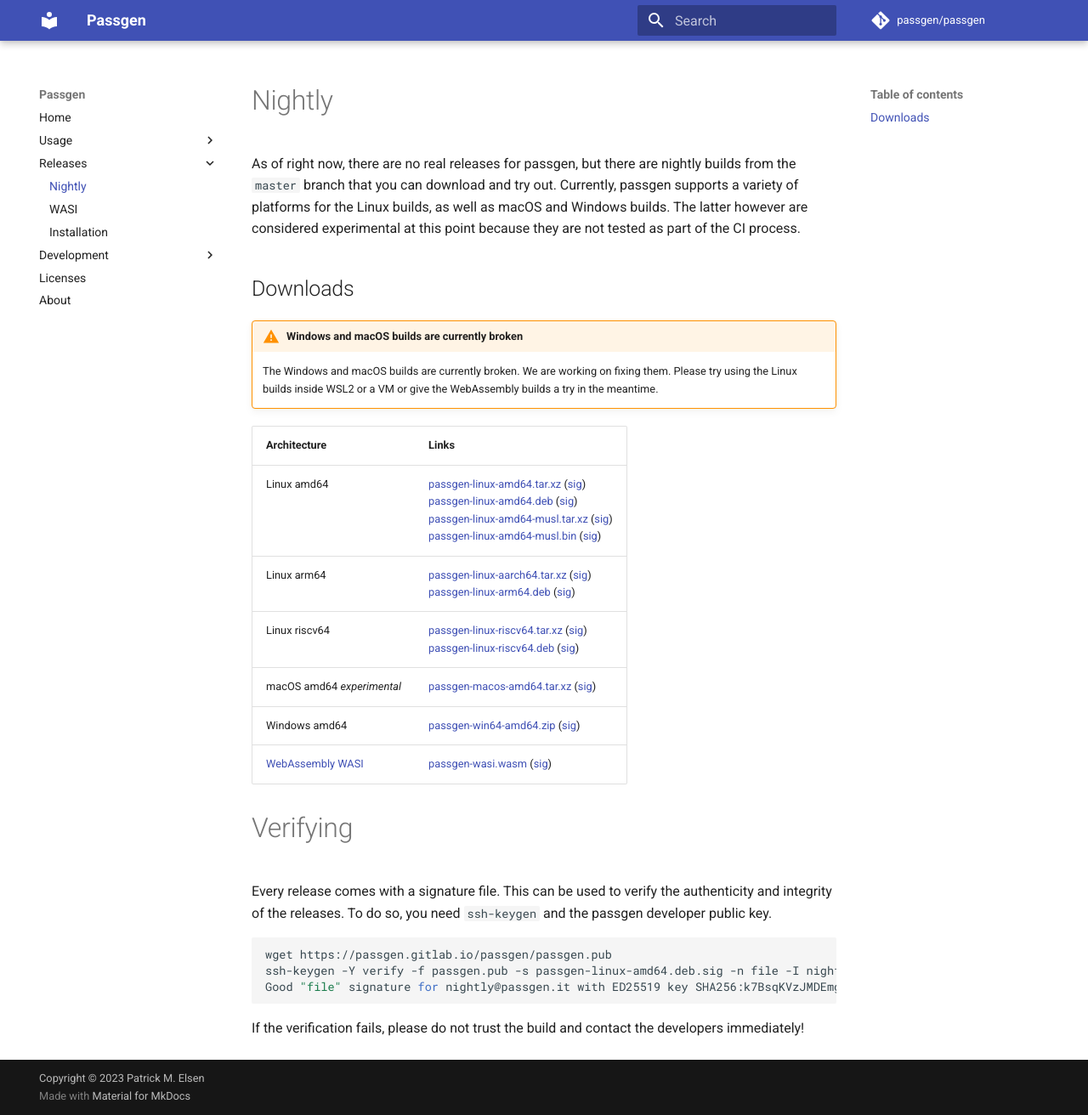
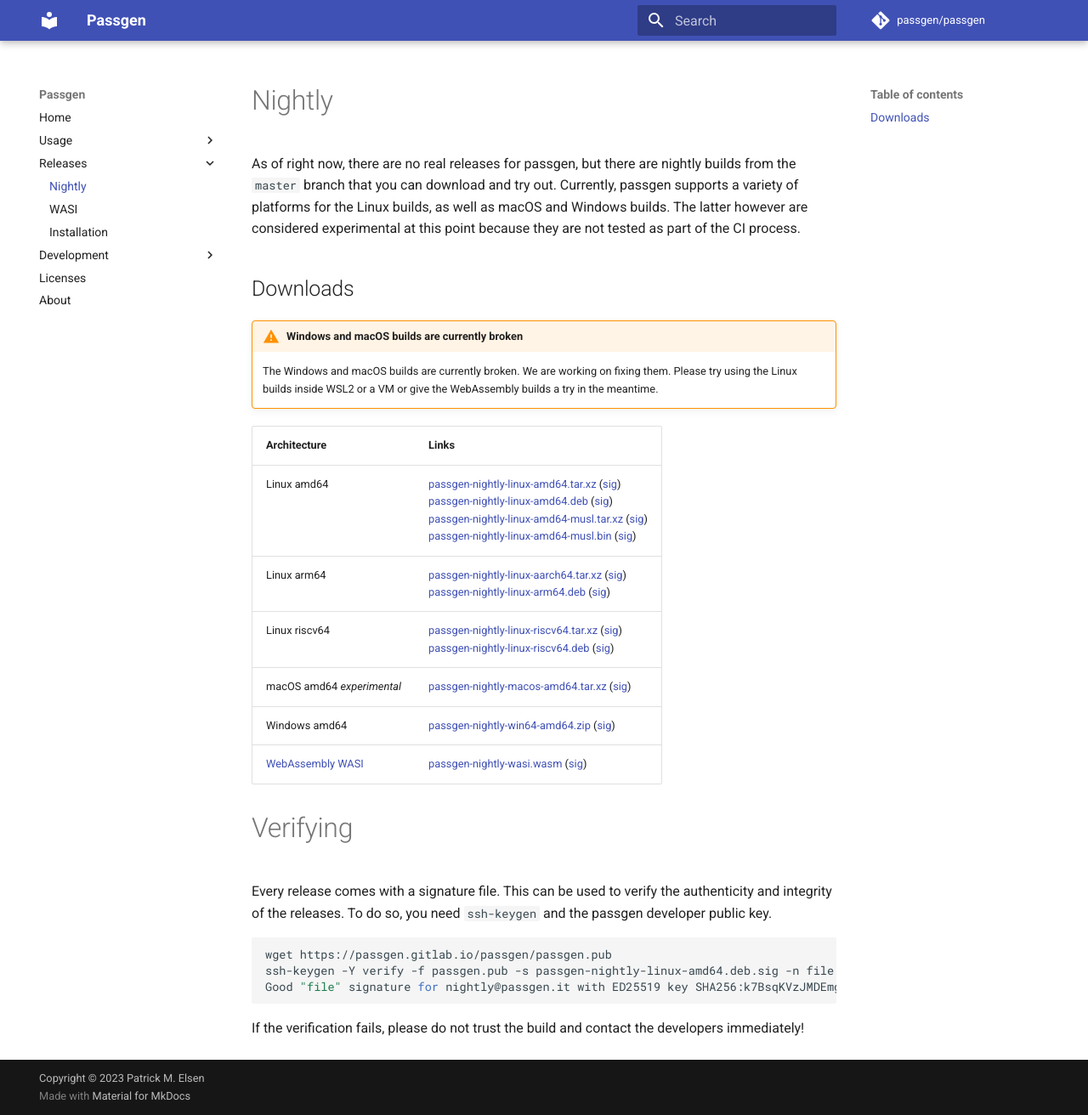
Before and after one commit to xfbs/passgen, an MkDocs documentation site: the page built from docs/nightly.md, in a window 1280 px wide and 1312 px high. Shown: the whole window at 85% size. Built offline with MkDocs 1.6.1 and Material for MkDocs 9.7.7, drawn with Linux system fonts in a browser that asks for light colours; comment, search, counter and statistics services are not loaded.

Commit message:
Names nightly builds as such

````diff
--- a/docs/nightly.md
+++ b/docs/nightly.md
@@ -12,12 +12,12 @@ As of right now, there are no real releases for passgen, but there are nightly b
 
 | Architecture | Links |
 | --- | --- |
-| Linux amd64 | [passgen-linux-amd64.tar.xz][] ([sig][passgen-linux-amd64.tar.xz.sig])<br />[passgen-linux-amd64.deb][] ([sig][passgen-linux-amd64.deb.sig])<br />[passgen-linux-amd64-musl.tar.xz][] ([sig][passgen-linux-amd64-musl.tar.xz.sig])<br />[passgen-linux-amd64-musl.bin][] ([sig][passgen-linux-amd64-musl.bin.sig]) |
-| Linux arm64 | [passgen-linux-aarch64.tar.xz][] ([sig][passgen-linux-aarch64.tar.xz.sig])<br />[passgen-linux-arm64.deb][] ([sig][passgen-linux-arm64.deb.sig]) |
-| Linux riscv64 | [passgen-linux-riscv64.tar.xz][] ([sig][passgen-linux-riscv64.tar.xz.sig])<br />[passgen-linux-riscv64.deb][] ([sig][passgen-linux-riscv64.deb.sig]) |
-| macOS amd64 *experimental* | [passgen-macos-amd64.tar.xz][] ([sig][passgen-macos-amd64.tar.xz.sig]) |
-| Windows amd64 | [passgen-win64-amd64.zip][] ([sig][passgen-win64-amd64.zip.sig]) |
-| [WebAssembly WASI](wasi.md) | [passgen-wasi.wasm][] ([sig][passgen-wasi.wasm.sig]) |
+| Linux amd64 | [passgen-nightly-linux-amd64.tar.xz][] ([sig][passgen-nightly-linux-amd64.tar.xz.sig])<br />[passgen-nightly-linux-amd64.deb][] ([sig][passgen-nightly-linux-amd64.deb.sig])<br />[passgen-nightly-linux-amd64-musl.tar.xz][] ([sig][passgen-nightly-linux-amd64-musl.tar.xz.sig])<br />[passgen-nightly-linux-amd64-musl.bin][] ([sig][passgen-nightly-linux-amd64-musl.bin.sig]) |
+| Linux arm64 | [passgen-nightly-linux-aarch64.tar.xz][] ([sig][passgen-nightly-linux-aarch64.tar.xz.sig])<br />[passgen-nightly-linux-arm64.deb][] ([sig][passgen-nightly-linux-arm64.deb.sig]) |
+| Linux riscv64 | [passgen-nightly-linux-riscv64.tar.xz][] ([sig][passgen-nightly-linux-riscv64.tar.xz.sig])<br />[passgen-nightly-linux-riscv64.deb][] ([sig][passgen-nightly-linux-riscv64.deb.sig]) |
+| macOS amd64 *experimental* | [passgen-nightly-macos-amd64.tar.xz][] ([sig][passgen-nightly-macos-amd64.tar.xz.sig]) |
+| Windows amd64 | [passgen-nightly-win64-amd64.zip][] ([sig][passgen-nightly-win64-amd64.zip.sig]) |
+| [WebAssembly WASI](wasi.md) | [passgen-nightly-wasi.wasm][] ([sig][passgen-nightly-wasi.wasm.sig]) |
 
 # Verifying
 
@@ -25,32 +25,32 @@ Every release comes with a signature file. This can be used to verify the authen
 
 ```bash
 wget https://passgen.gitlab.io/passgen/passgen.pub
-ssh-keygen -Y verify -f passgen.pub -s passgen-linux-amd64.deb.sig -n file -I nightly@passgen.it < passgen-linux-amd64.deb
+ssh-keygen -Y verify -f passgen.pub -s passgen-nightly-linux-amd64.deb.sig -n file -I nightly@passgen.it < passgen-nightly-linux-amd64.deb
 Good "file" signature for nightly@passgen.it with ED25519 key SHA256:k7BsqKVzJMDEmgomupIE4VE9Xe4V4ffP506BLkz4JGQ
 ```
 
 If the verification fails, please do not trust the build and contact the developers immediately!
 
-[passgen-linux-amd64.tar.xz]: https://passgen.gitlab.io/passgen/nightly/passgen-linux-amd64.tar.xz
-[passgen-linux-amd64.deb]: https://passgen.gitlab.io/passgen/nightly/passgen-linux-amd64.deb
-[passgen-linux-amd64-musl.tar.xz]: https://passgen.gitlab.io/passgen/nightly/passgen-linux-amd64-musl.tar.xz
-[passgen-linux-amd64-musl.bin]: https://passgen.gitlab.io/passgen/nightly/passgen-linux-amd64-musl.bin
-[passgen-linux-aarch64.tar.xz]: https://passgen.gitlab.io/passgen/nightly/passgen-linux-aarch64.tar.xz
-[passgen-linux-arm64.deb]: https://passgen.gitlab.io/passgen/nightly/passgen-linux-arm64.deb
-[passgen-linux-riscv64.tar.xz]: https://passgen.gitlab.io/passgen/nightly/passgen-linux-riscv64.tar.xz
-[passgen-linux-riscv64.deb]: https://passgen.gitlab.io/passgen/nightly/passgen-linux-riscv64.deb
-[passgen-macos-amd64.tar.xz]: https://passgen.gitlab.io/passgen/nightly/passgen-macos-amd64.tar.xz
-[passgen-win64-amd64.zip]: https://passgen.gitlab.io/passgen/nightly/passgen-win64-amd64.zip
-[passgen-wasi.wasm]: https://passgen.gitlab.io/passgen/nightly/passgen-wasi.wasm
+[passgen-nightly-linux-amd64.tar.xz]: https://passgen.gitlab.io/passgen/nightly/passgen-nightly-linux-amd64.tar.xz
+[passgen-nightly-linux-amd64.deb]: https://passgen.gitlab.io/passgen/nightly/passgen-nightly-linux-amd64.deb
+[passgen-nightly-linux-amd64-musl.tar.xz]: https://passgen.gitlab.io/passgen/nightly/passgen-nightly-linux-amd64-musl.tar.xz
+[passgen-nightly-linux-amd64-musl.bin]: https://passgen.gitlab.io/passgen/nightly/passgen-nightly-linux-amd64-musl.bin
+[passgen-nightly-linux-aarch64.tar.xz]: https://passgen.gitlab.io/passgen/nightly/passgen-nightly-linux-aarch64.tar.xz
+[passgen-nightly-linux-arm64.deb]: https://passgen.gitlab.io/passgen/nightly/passgen-nightly-linux-arm64.deb
+[passgen-nightly-linux-riscv64.tar.xz]: https://passgen.gitlab.io/passgen/nightly/passgen-nightly-linux-riscv64.tar.xz
+[passgen-nightly-linux-riscv64.deb]: https://passgen.gitlab.io/passgen/nightly/passgen-nightly-linux-riscv64.deb
+[passgen-nightly-macos-amd64.tar.xz]: https://passgen.gitlab.io/passgen/nightly/passgen-nightly-macos-amd64.tar.xz
+[passgen-nightly-win64-amd64.zip]: https://passgen.gitlab.io/passgen/nightly/passgen-nightly-win64-amd64.zip
+[passgen-nightly-wasi.wasm]: https://passgen.gitlab.io/passgen/nightly/passgen-nightly-wasi.wasm
 
-[passgen-linux-amd64.tar.xz.sig]: https://passgen.gitlab.io/passgen/nightly/passgen-linux-amd64.tar.xz.sig
-[passgen-linux-amd64.deb.sig]: https://passgen.gitlab.io/passgen/nightly/passgen-linux-amd64.deb.sig
-[passgen-linux-amd64-musl.tar.xz.sig]: https://passgen.gitlab.io/passgen/nightly/passgen-linux-amd64-musl.tar.xz.sig
-[passgen-linux-amd64-musl.bin.sig]: https://passgen.gitlab.io/passgen/nightly/passgen-linux-amd64-musl.bin.sig
-[passgen-linux-aarch64.tar.xz.sig]: https://passgen.gitlab.io/passgen/nightly/passgen-linux-aarch64.tar.xz.sig
-[passgen-linux-arm64.deb.sig]: https://passgen.gitlab.io/passgen/nightly/passgen-linux-arm64.deb.sig
-[passgen-linux-riscv64.tar.xz.sig]: https://passgen.gitlab.io/passgen/nightly/passgen-linux-riscv64.tar.xz.sig
-[passgen-linux-riscv64.deb.sig]: https://passgen.gitlab.io/passgen/nightly/passgen-linux-riscv64.deb.sig
-[passgen-macos-amd64.tar.xz.sig]: https://passgen.gitlab.io/passgen/nightly/passgen-macos-amd64.tar.xz.sig
-[passgen-win64-amd64.zip.sig]: https://passgen.gitlab.io/passgen/nightly/passgen-win64-amd64.zip.sig
-[passgen-wasi.wasm.sig]: https://passgen.gitlab.io/passgen/nightly/passgen-wasi.wasm.sig
+[passgen-nightly-linux-amd64.tar.xz.sig]: https://passgen.gitlab.io/passgen/nightly/passgen-nightly-linux-amd64.tar.xz.sig
+[passgen-nightly-linux-amd64.deb.sig]: https://passgen.gitlab.io/passgen/nightly/passgen-nightly-linux-amd64.deb.sig
+[passgen-nightly-linux-amd64-musl.tar.xz.sig]: https://passgen.gitlab.io/passgen/nightly/passgen-nightly-linux-amd64-musl.tar.xz.sig
+[passgen-nightly-linux-amd64-musl.bin.sig]: https://passgen.gitlab.io/passgen/nightly/passgen-nightly-linux-amd64-musl.bin.sig
+[passgen-nightly-linux-aarch64.tar.xz.sig]: https://passgen.gitlab.io/passgen/nightly/passgen-nightly-linux-aarch64.tar.xz.sig
+[passgen-nightly-linux-arm64.deb.sig]: https://passgen.gitlab.io/passgen/nightly/passgen-nightly-linux-arm64.deb.sig
+[passgen-nightly-linux-riscv64.tar.xz.sig]: https://passgen.gitlab.io/passgen/nightly/passgen-nightly-linux-riscv64.tar.xz.sig
+[passgen-nightly-linux-riscv64.deb.sig]: https://passgen.gitlab.io/passgen/nightly/passgen-nightly-linux-riscv64.deb.sig
+[passgen-nightly-macos-amd64.tar.xz.sig]: https://passgen.gitlab.io/passgen/nightly/passgen-nightly-macos-amd64.tar.xz.sig
+[passgen-nightly-win64-amd64.zip.sig]: https://passgen.gitlab.io/passgen/nightly/passgen-nightly-win64-amd64.zip.sig
+[passgen-nightly-wasi.wasm.sig]: https://passgen.gitlab.io/passgen/nightly/passgen-nightly-wasi.wasm.sig
````
Also changed, not shown: .gitlab-ci.yml (+6 -6 lines), CHANGELOG.md (+2 -0 lines), CMakeLists.txt (+12 -1 lines), docs/install.md (+4 -4 lines), docs/wasi.md (+2 -2 lines), 2 other files.
